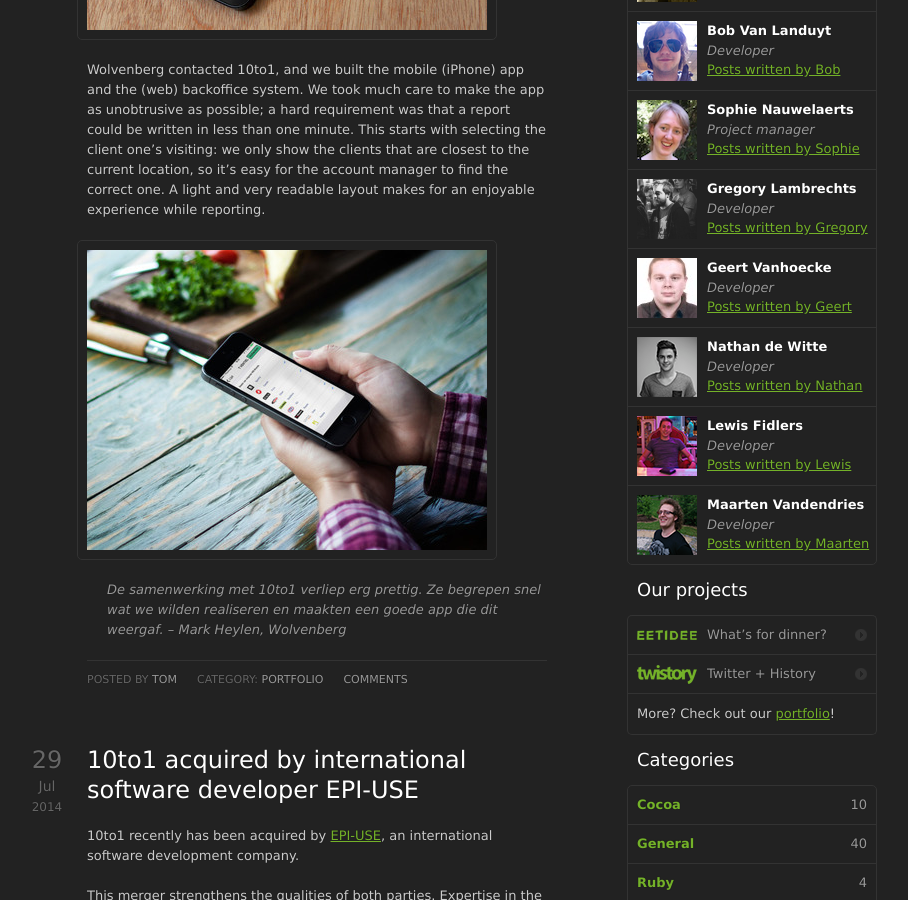
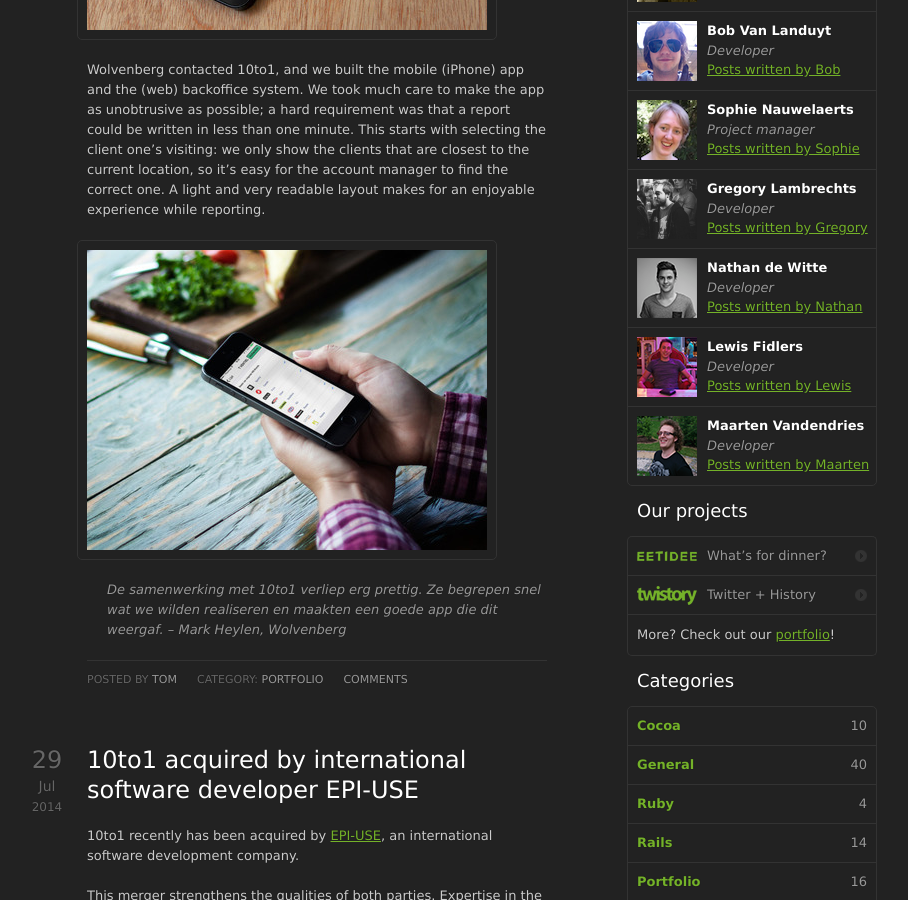
Before and after one commit to 10to1/10to1.github.com, a Jekyll site: the page built from index.html, in a window 1280 px wide and 900 px high, scrolled down 891 px. Shown: the whole window, without its empty margins (163-1071 px from the left). Built offline with Jekyll 4.4.1, drawn with Linux system fonts in a browser that asks for light colours; Markdown is read by kramdown in place of the engine named in the settings; the list of posts is cut into pages by our own code; comment, search, counter and statistics services are not loaded.

Commit message:
removed geert

```diff
--- a/_layouts/default.html
+++ b/_layouts/default.html
@@ -143,12 +143,6 @@
 							<img src="/img/gregory.png" alt="Picture of Gregory" />
 						</li>
 						<li>
-							<strong>Geert Vanhoecke</strong>
-							<em>Developer</em>
-							<a href="/author/geert">Posts written by Geert</a>
-							<img src="/img/geert.png" alt="Picture of Geert" />
-						</li>
-						<li>
 							<strong>Nathan de Witte</strong>
 							<em>Developer</em>
 							<a href="/author/nathan">Posts written by Nathan</a>
```
